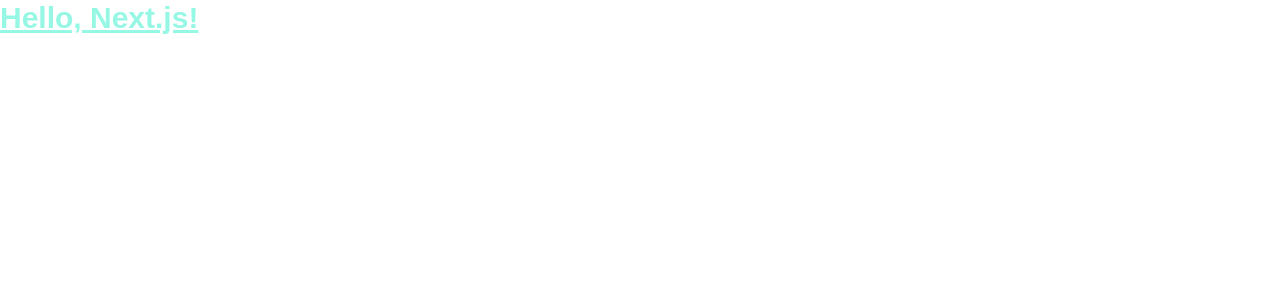
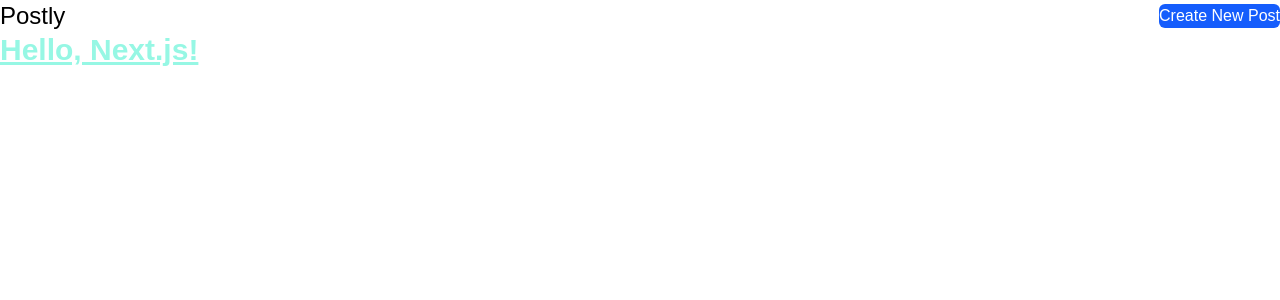
Before and after one commit to MuhammedMostafaSalem/Postly, a Next.js app: page / in a window 1280 px wide. Shown: the top 300 px of the page. Built offline with nearby package versions, Linux system fonts and the light colour scheme.

Commit message:
Add navBar component in RootLayout

```diff
--- a/app/layout.js
+++ b/app/layout.js
@@ -1,15 +1,5 @@
-import { Geist, Geist_Mono } from "next/font/google";
 import "./globals.css";
-
-const geistSans = Geist({
-  variable: "--font-geist-sans",
-  subsets: ["latin"],
-});
-
-const geistMono = Geist_Mono({
-  variable: "--font-geist-mono",
-  subsets: ["latin"],
-});
+import NavBar from "./components/utils/navBar";
 
 export const metadata = {
   title: "Create Next App",
@@ -19,7 +9,8 @@
 export default function RootLayout({ children }) {
   return (
     <html lang="en">
-      <body className={`${geistSans.variable} ${geistMono.variable}`}>
+      <body>
+        <NavBar />
         {children}
       </body>
     </html>
```
